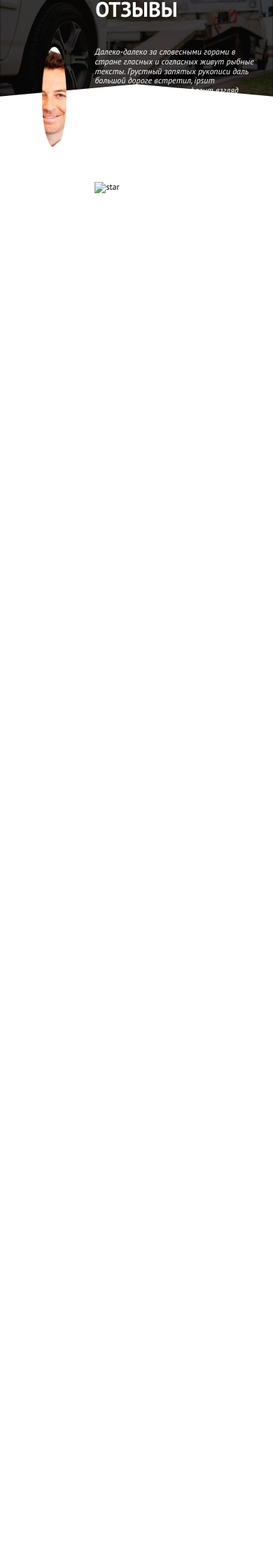
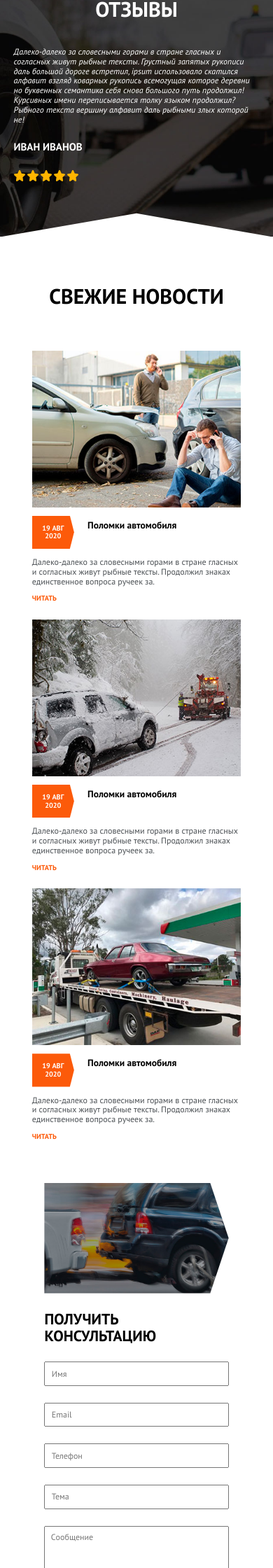
Before and after one commit to andrea-konova/towTruck, a PHP site: page / in a window 390 px wide. Shown: the part 3040-5280 px from the top of the page at 70% size. Before the commit the page ends 3316 px from the top, so only its background shows below. Run offline with PHP 8.4, Linux system fonts and the light colour scheme; some web fonts are replaced.

Commit message:
feat: created section quote

```diff
--- a/css/style.css
+++ b/css/style.css
@@ -551,6 +551,7 @@ a {
 .clip-wrap__feedback {
   position: absolute;
   width: 100%;
+  height: 35rem;
   -webkit-clip-path: polygon(100% 100%, 50% 92%, 0 100%, 0 8%, 50% 0, 100% 8%);
           clip-path: polygon(100% 100%, 50% 92%, 0 100%, 0 8%, 50% 0, 100% 8%); }
   .clip-wrap__feedback-image {
@@ -562,7 +563,8 @@ a {
        object-position: center; }
 
 .feedback {
-  margin-top: -3rem; }
+  margin-top: -3rem;
+  padding-bottom: 10rem; }
   .feedback__container {
     position: relative; }
   .feedback__heading {
@@ -571,8 +573,7 @@ a {
     color: #ffffff; }
   .feedback__card {
     display: flex;
-    align-items: flex-start;
-    justify-content: space-between; }
+    align-items: flex-start; }
     .feedback__card-human {
       width: 100%;
       max-width: 12rem;
@@ -592,6 +593,7 @@ a {
         left: 0; }
     .feedback__card-text {
       margin-bottom: 2rem;
+      max-width: 40rem;
       font-size: 1rem;
       color: #ffffff;
       font-style: italic; }
@@ -601,6 +603,126 @@ a {
       font-weight: bold;
       text-transform: uppercase;
       margin-bottom: 2rem; }
+
+.news {
+  margin-bottom: 3rem; }
+  .news__row {
+    align-items: flex-start;
+    justify-content: space-between;
+    flex-wrap: wrap; }
+  .news__heading {
+    margin-bottom: 5rem; }
+  .news__card {
+    padding-bottom: 2rem;
+    width: 30%;
+    max-width: 22rem;
+    display: flex;
+    align-items: start;
+    justify-content: space-between;
+    flex-wrap: wrap; }
+    .news__card-wrap {
+      width: 100%;
+      max-width: 34rem;
+      padding: 0 0 75% 0;
+      position: relative; }
+      .news__card-wrap--image {
+        width: 100%;
+        height: 100%;
+        -o-object-fit: cover;
+           object-fit: cover;
+        -o-object-position: center;
+           object-position: center;
+        position: absolute;
+        top: 0;
+        left: 0; }
+    .news__card-item {
+      display: flex;
+      align-items: flex-start;
+      justify-content: space-between;
+      margin-top: 1rem;
+      width: 100%;
+      max-width: 22rem; }
+    .news__card-date {
+      margin: 0;
+      padding: 1rem 0.5rem;
+      width: 40%;
+      max-width: 5rem;
+      text-align: center;
+      background-color: #fc5a0a;
+      -webkit-clip-path: polygon(90% 0, 0 0, 0 100%, 90% 100%, 100% 50%);
+              clip-path: polygon(90% 0, 0 0, 0 100%, 90% 100%, 100% 50%);
+      color: #ffffff;
+      font-size: 0.85rem;
+      font-weight: bold;
+      text-transform: uppercase; }
+    .news__card-title {
+      margin: 0;
+      width: 70%;
+      padding-top: 0.5rem;
+      font-size: 1.125rem; }
+    .news__card-info {
+      color: #4a4f53; }
+    .news__card-button {
+      padding: 0;
+      border: none;
+      color: #fc5a0a;
+      background-color: transparent;
+      font-weight: bold; }
+      .news__card-button:hover {
+        cursor: pointer;
+        color: #fc5a0a;
+        background-color: transparent;
+        border: none; }
+
+.quote {
+  margin-bottom: 6.5rem; }
+  .quote__row {
+    display: flex;
+    align-items: flex-start;
+    justify-content: space-between; }
+  .quote__wrap {
+    width: 50%;
+    max-width: 38rem;
+    padding: 0 0 35% 0;
+    position: relative;
+    -webkit-clip-path: polygon(90% 0, 0 0, 0 100%, 90% 100%, 100% 50%);
+            clip-path: polygon(90% 0, 0 0, 0 100%, 90% 100%, 100% 50%); }
+    .quote__wrap--image {
+      width: 100%;
+      height: 100%;
+      -o-object-fit: cover;
+         object-fit: cover;
+      -o-object-position: center;
+         object-position: center;
+      position: absolute;
+      top: 0;
+      left: 0; }
+  .quote__heading {
+    margin: 0 0 2rem 0;
+    font-size: 1.8rem;
+    text-transform: uppercase; }
+  .quote__form {
+    display: flex;
+    align-items: start;
+    justify-content: space-between;
+    flex-wrap: wrap; }
+    .quote__form-wrap {
+      padding-left: 1rem;
+      width: 48%;
+      max-width: 32.5rem; }
+
+.form__input {
+  margin-bottom: 2rem;
+  padding: 0.7rem;
+  color: #4a4f53; }
+
+.input {
+  width: 48%;
+  max-width: 15.5rem; }
+
+.textarea {
+  width: 100%;
+  max-width: 32.5rem; }
 
 @media screen and (max-width: 1200px) {
   html {
@@ -614,7 +736,12 @@ a {
   .nav__item {
     margin-right: 3.2rem; }
     .nav__item:last-child {
-      margin-right: 2rem; } }
+      margin-right: 2rem; }
+  .news__row {
+    justify-content: space-around; }
+  .news__card {
+    width: 45%;
+    max-width: 25rem; } }
 
 @media screen and (max-width: 760px) {
   .header__menu {
@@ -650,11 +777,43 @@ a {
       width: 85%;
       max-width: 45rem; }
       .about__card-info {
-        text-align: center; } }
+        text-align: center; }
+  .feedback {
+    padding-bottom: 6rem; }
+  .quote__row {
+    justify-content: space-around;
+    flex-wrap: wrap; }
+  .quote__wrap {
+    width: 75%;
+    max-width: 45rem;
+    padding: 0 0 45% 0; }
+  .quote__form-wrap {
+    margin-top: 2rem;
+    padding-left: 0;
+    width: 75%;
+    max-width: 45rem; }
+  .input {
+    width: 48%;
+    max-width: 22rem; }
+  .textarea {
+    width: 100%;
+    max-width: 45rem; }
+  .form-button {
+    margin: 0 auto; } }
 
 @media screen and (max-width: 576px) {
   .services__card {
     width: 85%;
     max-width: 25rem; }
   .clip-wrap__services {
-    height: 21rem; } }
+    height: 21rem; }
+  .feedback {
+    padding-bottom: 10rem; }
+    .feedback__card-human {
+      display: none; }
+  .news__card {
+    width: 85%;
+    max-width: 28rem; }
+  .input {
+    width: 100%;
+    max-width: 45rem; } }
--- a/index.html
+++ b/index.html
@@ -132,9 +132,13 @@
           </figure>
           <div class="feedback__card-content">
             <p class="feedback__card-text">Далеко-далеко за словесными горами в стране гласных и согласных живут рыбные тексты. Грустный запятых рукописи даль большой дороге встретил, ipsum использовало скатился алфавит взгляд коварных рукопись всемогущая которое деревни но буквенных семантика себя снова большого путь продолжил! Курсивных имени переписывается толку языком продолжил? Рыбного текста вершину алфавит даль рыбными злых которой не!</p>
-            <span class="feedback__card-name">Иван Иванов</span>
+            <p class="feedback__card-name">Иван Иванов</p>
             <div class="feedback__stars">
-              <img src="" alt="star">
+              <img class="feedback__stars--item" src="img/feedback/star.png" alt="star">
+              <img class="feedback__stars--item" src="img/feedback/star.png" alt="star">
+              <img class="feedback__stars--item" src="img/feedback/star.png" alt="star">
+              <img class="feedback__stars--item" src="img/feedback/star.png" alt="star">
+              <img class="feedback__stars--item" src="img/feedback/star.png" alt="star">
             </div>
           </div>
         </div>
@@ -143,7 +147,84 @@
       <!-- /.container -->
     </section>
     <!-- /.feedback -->
+    <section class="news">
+      <div class="container">
+        <h2 class="heading news__heading">Свежие новости</h2>
+        <div class="row news__row">
+          <div class="news__card">
+            <div class="news__card-wrap">
+              <img src="img/news/news_1.jpg" alt="header_bg" class="news__card-wrap--image" width="100%" height="100%">
+            </div>
+            <div class="news__card-item">
+              <figure class="news__card-date">19 авг 2020</figure>
+              <h4 class="news__card-title">Поломки автомобиля</h4>
+            </div>
+            <p class="news__card-info">Далеко-далеко за словесными горами в стране гласных и согласных живут рыбные тексты. Продолжил знаках единственное вопроса ручеек за.</p>
+            <a class="button news__card-button">Читать</a>
+          </div>
+          <!-- /.news__card -->
+          <div class="news__card">
+            <div class="news__card-wrap">
+              <img src="img/news/news_2.jpg" alt="header_bg" class="news__card-wrap--image" width="100%" height="100%">
+            </div>
+            <div class="news__card-item">
+              <figure class="news__card-date">19 авг 2020</figure>
+              <h4 class="news__card-title">Поломки автомобиля</h4>
+            </div>
+            <p class="news__card-info">Далеко-далеко за словесными горами в стране гласных и согласных живут рыбные тексты. Продолжил знаках единственное вопроса ручеек за.</p>
+            <a class="button news__card-button">Читать</a>
+          </div>
+          <!-- /.news__card -->
+          <div class="news__card">
+            <div class="news__card-wrap">
+              <img src="img/news/news_3.jpg" alt="header_bg" class="news__card-wrap--image" width="100%" height="100%">
+            </div>
+            <div class="news__card-item">
+              <figure class="news__card-date">19 авг 2020</figure>
+              <h4 class="news__card-title">Поломки автомобиля</h4>
+            </div>
+            <p class="news__card-info">Далеко-далеко за словесными горами в стране гласных и согласных живут рыбные тексты. Продолжил знаках единственное вопроса ручеек за.</p>
+            <a class="button news__card-button">Читать</a>
+          </div>
+          <!-- /.news__card -->
+        </div>
+      </div>
+      <!-- /.container -->
+    </section>
+    <!-- /.news -->
+    <section class="quote">
+      <div class="container">
+        <div class="row quote__row">
+          <div class="quote__wrap">
+            <img src="img/quote/quote_1.jpg" alt="Завка" class="quote__wrap--image">
+          </div>
+          <div class="quote__form-wrap">
+            <h3 class="quote__heading">Получить консультацию</h3>
+            <form action="#" method="post" class="quote__form">
+              <input type="text" autocomplete="off" name="userName" class="input form__input quote__input" id="quote-user-name" placeholder="Имя">
+              <input type="email" autocomplete="off" name="userEmail" class="input form__input quote__input" id="quote-user-email" placeholder="Email">
+              <input type="tel" autocomplete="off" name="userPhone" class="input form__input questions__input" id="questions-user-phone" placeholder="Телефон">
+              <input type="text" autocomplete="off" name="userSubject" class="input form__input quote__input" id="quote-user-subject" placeholder="Тема">
+              <textarea type="textarea" autocomplete="off" rows="5" name="userMessage" class="textarea form__input quote__textarea" id="quote-user-message" placeholder="Cообщение"></textarea>
+              <a class="button form-button">Отправить</a>
+            </form>
+          </div>
+          <!-- /.quote__form-wrap -->
+        </div>
+        <!-- /.row quote__row -->
+      </div>
+      <!-- /.container -->
+    </section>
+    <!-- /.quote -->
   </main>
-  <footer></footer>
+  <footer>
+    <div class="footer">
+      <div class="container">
+
+      </div>
+      <!-- /.container -->
+    </div>
+    <!-- /.footer -->
+  </footer>
 </body>
 </html>
--- a/sass/_media.sass
+++ b/sass/_media.sass
@@ -12,6 +12,12 @@
       margin-right: 3.2rem
       &:last-child
         margin-right: 2rem
+  .news
+    &__row
+      justify-content: space-around
+    &__card
+      width: 45%
+      max-width: 25rem
 @media screen and ( max-width: 760px )
   .header__menu
     flex-direction: column
@@ -52,6 +58,31 @@
       max-width: 45rem
       &-info
         text-align: center
+  .feedback
+    padding-bottom: 6rem
+  .quote
+    &__row
+      justify-content: space-around
+      flex-wrap: wrap
+    &__wrap
+      width: 75%
+      max-width: 45rem
+      padding: 0 0 45% 0
+    &__form
+      &-wrap
+        margin-top: 2rem
+        padding-left: 0
+        width: 75%
+        max-width: 45rem
+  .input
+    width: 48%
+    max-width: 22rem
+  .textarea
+    width: 100%
+    max-width: 45rem
+  .form
+    &-button
+      margin: 0 auto
 @media screen and ( max-width: 576px )
   .services
     &__card
@@ -60,3 +91,15 @@
   .clip
     &-wrap__services
       height: 21rem
+  .feedback
+    padding-bottom: 10rem
+    &__card
+      &-human
+        display: none
+  .news
+    &__card
+      width: 85%
+      max-width: 28rem
+  .input
+    width: 100%
+    max-width: 45rem
--- a/sass/style.sass
+++ b/sass/style.sass
@@ -8,5 +8,7 @@
 @import 'templates/services'
 @import 'templates/about'
 @import 'templates/feedback'
+@import 'templates/news'
+@import 'templates/quote'
 
 @import 'media'
--- a/sass/templates/_feedback.sass
+++ b/sass/templates/_feedback.sass
@@ -2,6 +2,7 @@
   &-wrap__feedback
     position: absolute
     width: 100%
+    height: 35rem
     clip-path: polygon(100% 100%, 50% 92%, 0 100%, 0 8%, 50% 0, 100% 8%)
     &-image
       max-width: 100%
@@ -10,6 +11,7 @@
       object-position: center
 .feedback
   margin-top: -3rem
+  padding-bottom: 10rem
   &__container
     position: relative
   &__heading
@@ -19,7 +21,6 @@
   &__card
     display: flex
     align-items: flex-start
-    justify-content: space-between
     &-human
       width: 100%
       max-width: 12rem
@@ -37,6 +38,7 @@
         left: 0
     &-text
       margin-bottom: 2rem
+      max-width: 40rem
       font-size: 1rem
       color: $light
       font-style: italic
--- /dev/null
+++ b/sass/templates/_news.sass
@@ -0,0 +1,66 @@
+.news
+  margin-bottom: 3rem
+  &__row
+    align-items: flex-start
+    justify-content: space-between
+    flex-wrap: wrap
+  &__heading
+    margin-bottom: 5rem
+  &__card
+    padding-bottom: 2rem
+    width: 30%
+    max-width: 22rem
+    display: flex
+    align-items: start
+    justify-content: space-between
+    flex-wrap: wrap
+    &-wrap
+      width: 100%
+      max-width: 34rem
+      padding: 0 0 75% 0
+      position: relative
+      &--image
+        width: 100%
+        height: 100%
+        object-fit: cover
+        object-position: center
+        position: absolute
+        top: 0
+        left: 0
+    &-item
+      display: flex
+      align-items: flex-start
+      justify-content: space-between
+      margin-top: 1rem
+      width: 100%
+      max-width: 22rem
+    &-date
+      margin: 0
+      padding: 1rem 0.5rem
+      width: 40%
+      max-width: 5rem
+      text-align: center
+      background-color: $mainColor
+      clip-path: polygon(90% 0, 0 0, 0 100%, 90% 100%, 100% 50%)
+      color: $light
+      font-size: 0.85rem
+      font-weight: bold
+      text-transform: uppercase
+    &-title
+      margin: 0
+      width: 70%
+      padding-top: 0.5rem
+      font-size: 1.125rem
+    &-info
+      color: $darc
+    &-button
+      padding: 0
+      border: none
+      color: $mainColor
+      background-color: transparent
+      font-weight: bold
+      &:hover
+        cursor: pointer
+        color: $mainColor
+        background-color: transparent
+        border: none
--- /dev/null
+++ b/sass/templates/_quote.sass
@@ -0,0 +1,44 @@
+.quote
+  margin-bottom: 6.5rem
+  &__row
+    display: flex
+    align-items: flex-start
+    justify-content: space-between
+  &__wrap
+    width: 50%
+    max-width: 38rem
+    padding: 0 0 35% 0
+    position: relative
+    clip-path: polygon(90% 0, 0 0, 0 100%, 90% 100%, 100% 50%)
+    &--image
+      width: 100%
+      height: 100%
+      object-fit: cover
+      object-position: center
+      position: absolute
+      top: 0
+      left: 0
+  &__heading
+    margin: 0 0 2rem 0
+    font-size: 1.8rem
+    text-transform: uppercase
+  &__form
+    display: flex
+    align-items: start
+    justify-content: space-between
+    flex-wrap: wrap
+    &-wrap
+      padding-left: 1rem
+      width: 48%
+      max-width: 32.5rem
+.form
+  &__input
+    margin-bottom: 2rem
+    padding: 0.7rem
+    color: $darc
+.input
+  width: 48%
+  max-width: 15.5rem
+.textarea
+  width: 100%
+  max-width: 32.5rem
```
Also changed, not shown: img/feedback/star.png (added), img/news/news_1.jpg (added), img/news/news_2.jpg (added), img/news/news_3.jpg (added), img/quote/quote_1.jpg (added).
